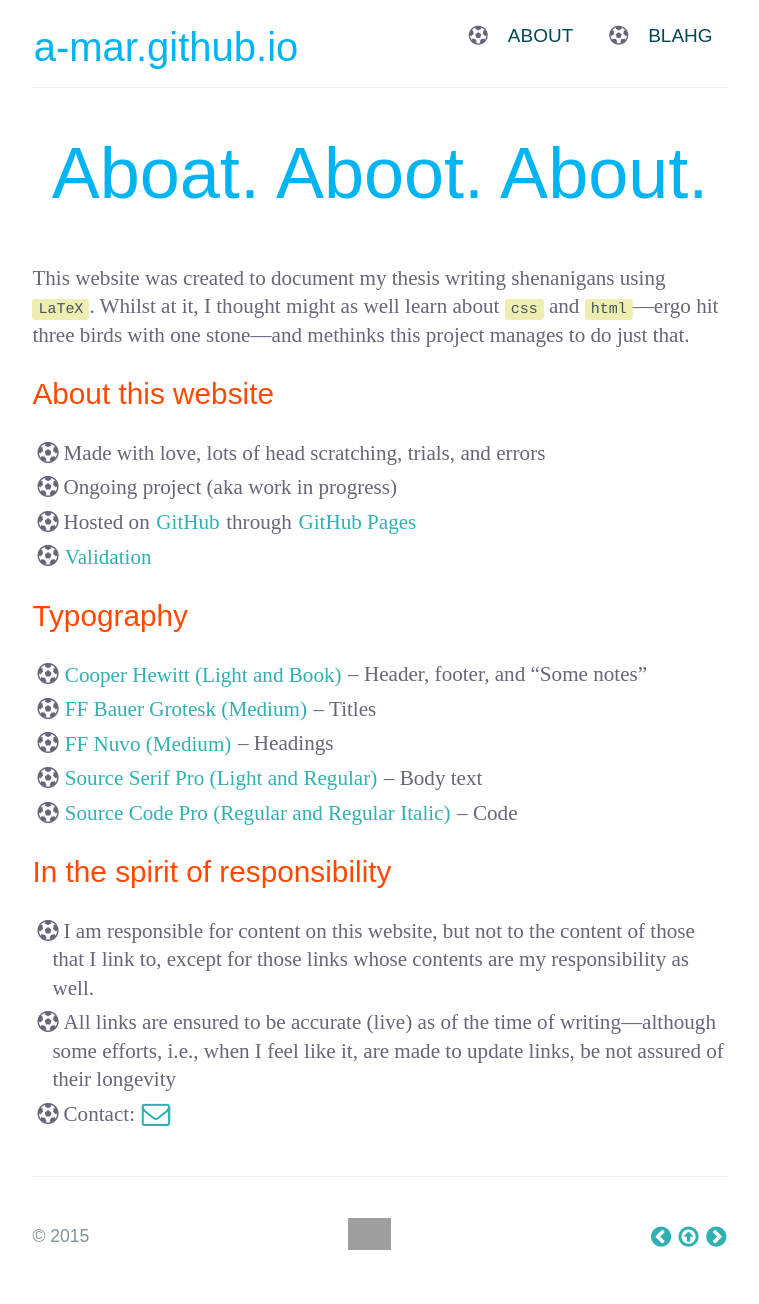
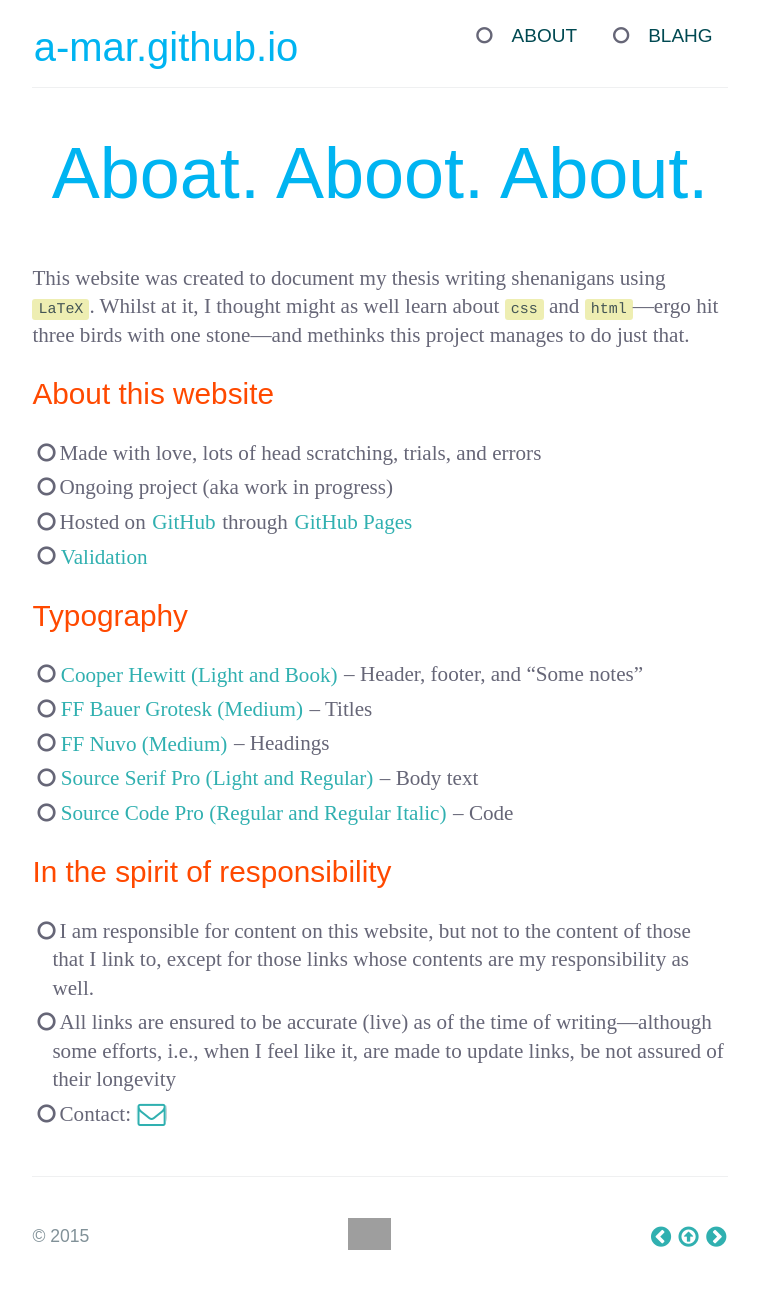
Before and after one commit to a-mar/a-mar.github.io, a Jekyll site: the page built from about/index.html, in a window 1280 px wide. Shown: the whole page, without its empty margins (260-1019 px from the left). Built offline with Jekyll 4.4.1, drawn with Linux system fonts in a browser that asks for light colours; nearby versions of some CDN libraries; some web fonts are replaced; Markdown is read by kramdown in place of the engine named in the settings; grey boxes are pictures that could not be loaded.

Commit message:
Update main.css

```diff
--- a/stylesheets/main.css
+++ b/stylesheets/main.css
@@ -434,10 +434,10 @@ ul {
   list-style:none;
 }
 
-li:before {
+ul li:before {
     font-family: 'FontAwesome';
-    content: '\f1e3';
-    margin:0 5px 0 -15px;
+    content: '\f10c';
+    margin:0 4px 0 -15px;
 }
 li:not(:last-child) {
     padding-bottom: 6px;
```
